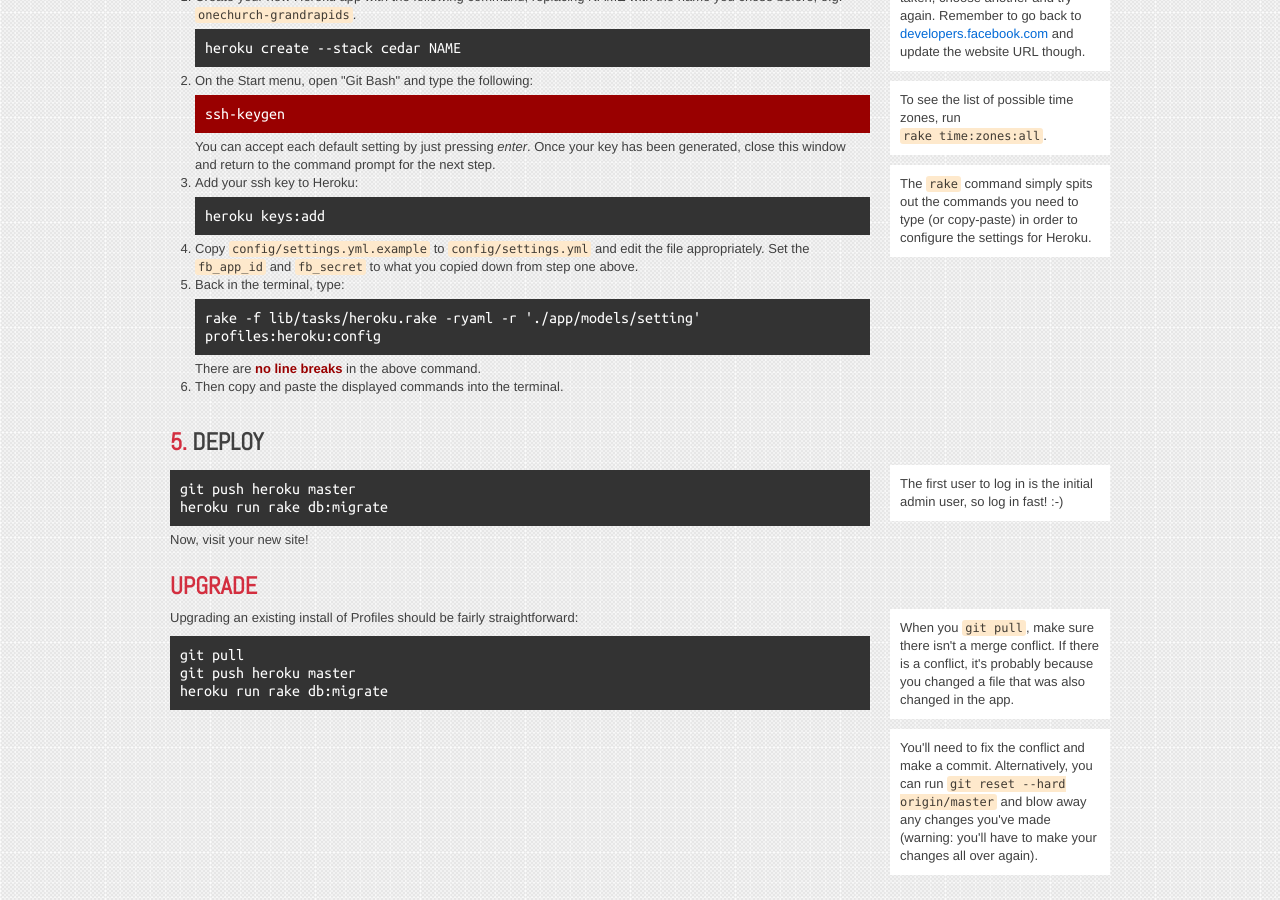
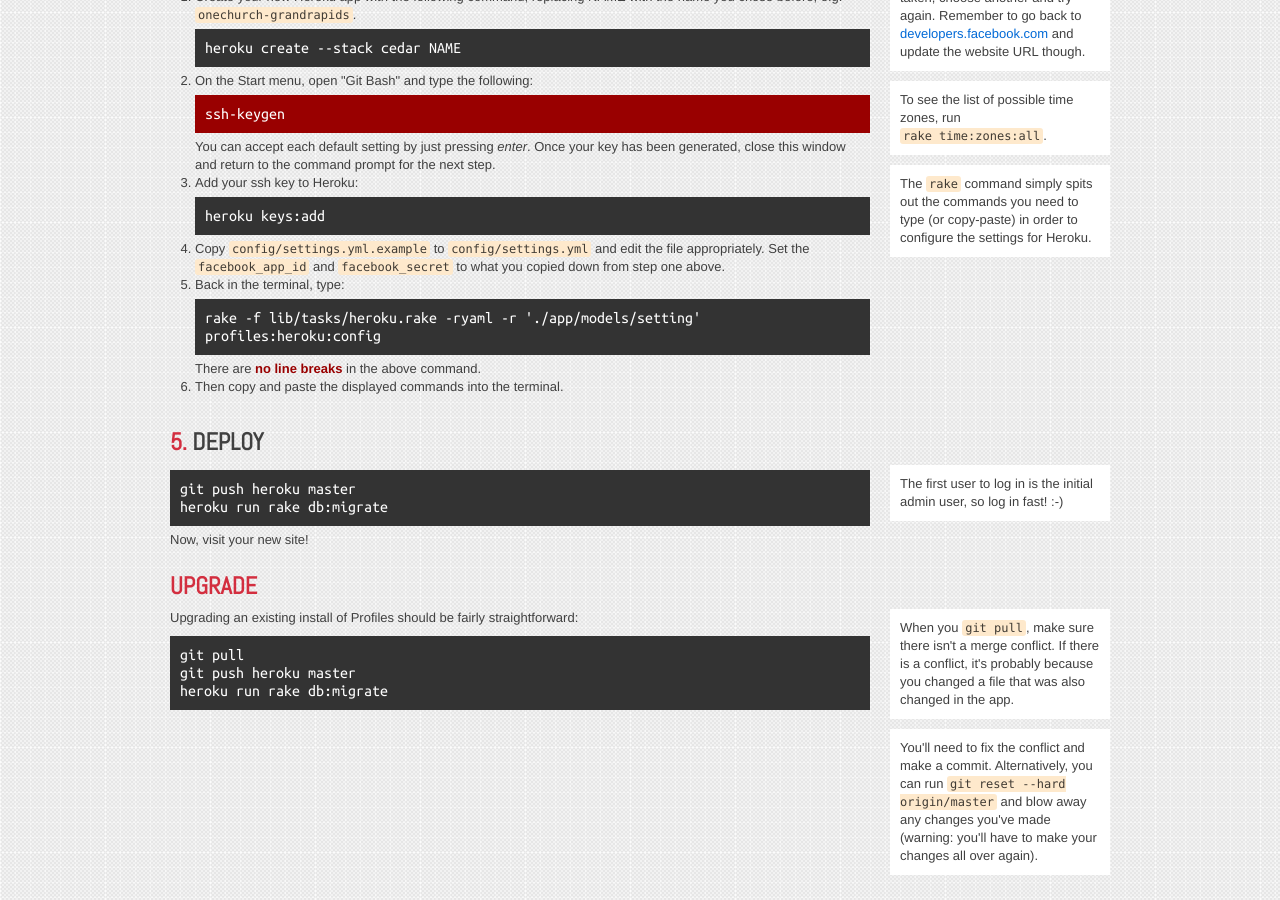
Before and after one commit to seven1m/old-churchio-website, a Jekyll site: the page built from profiles/install.html, in a window 1280 px wide and 900 px high, scrolled down 2298 px. Built offline with Jekyll 4.4.1, drawn with Linux system fonts in a browser that asks for light colours; Markdown is read by kramdown in place of the engine named in the settings.

Commit message:
Fix names of Facebook settings.

```diff
--- a/profiles/install.html
+++ b/profiles/install.html
@@ -172,7 +172,7 @@
         </li>
         <li>
           Copy <code>config/settings.yml.example</code> to <code>config/settings.yml</code> and edit the file appropriately.
-          Set the <code>fb_app_id</code> and <code>fb_secret</code> to what you copied down from step one above.
+          Set the <code>facebook_app_id</code> and <code>facebook_secret</code> to what you copied down from step one above.
         </li>
         <li>
           Back in the terminal, type:
```
